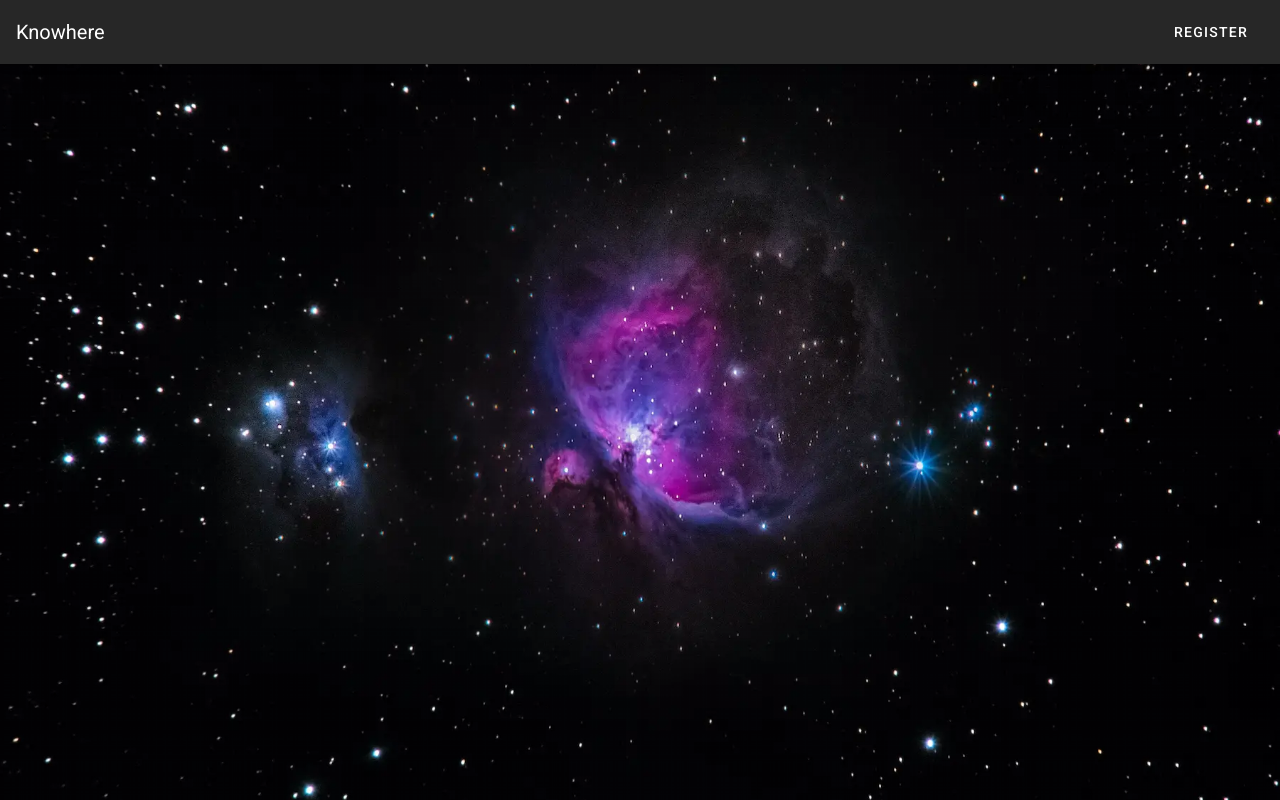
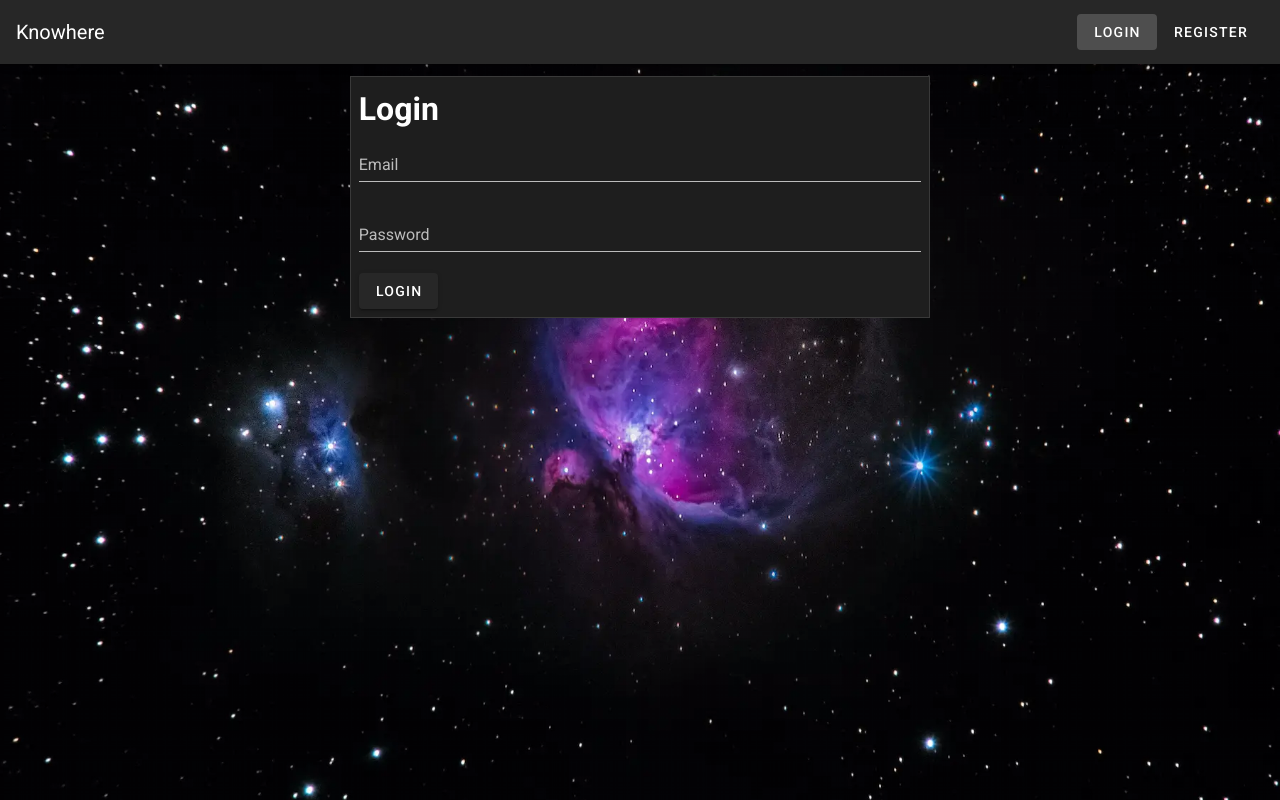
Before and after one commit to bikingbadger/knowhere, a Vue app: page /#/login in a window 1280 px wide. Built offline with nearby package versions, Linux system fonts and the light colour scheme; no server answers.

Commit message:
feat(auth): Add login

```diff
--- a/src/App.vue
+++ b/src/App.vue
@@ -4,7 +4,9 @@
     <v-app-bar app dark>
       <v-app-bar-title>Knowhere</v-app-bar-title>
       <v-spacer></v-spacer>
-      <v-btn text link to="/register">Register</v-btn>
+      <v-btn v-if="!isLoggedIn" text link to="/login">Login</v-btn>
+      <v-btn v-if="!isLoggedIn" text link to="/register">Register</v-btn>
+      <v-btn v-if="isLoggedIn" text link @click="logout">Logout</v-btn>
     </v-app-bar>
     <v-main>
       <router-view />
@@ -13,16 +15,23 @@
 </template>
 
 <script>
+import { mapGetters, mapActions } from "vuex";
 import "./assets/system-background.webp";
 
 export default {
   name: "App",
-
-  components: {},
-
   data: () => ({
     //
-  })
+  }),
+  computed: {
+    ...mapGetters("auth", ["isLoggedIn"])
+  },
+  methods: {
+    ...mapActions("auth", ["logout", "setUser"])
+  },
+  mounted() {
+    this.setUser();
+  }
 };
 </script>
 
--- a/src/main.js
+++ b/src/main.js
@@ -7,10 +7,20 @@ import firebase from "@/utilities/firebase";
 
 Vue.config.productionTip = false;
 
-new Vue({
+let app;
+
+firebase.auth().onAuthStateChanged(() => {
+  if (!firebase.auth().currentUser) {
+    store.dispatch("auth/logout");
+  }
+
+  if (!app) {
+    app = new Vue({
       router,
       store,
       vuetify,
       firebase,
       render: (h) => h(App)
     }).$mount("#app");
+  }
+});
--- a/src/router/index.js
+++ b/src/router/index.js
@@ -1,5 +1,6 @@
 import Vue from "vue";
 import VueRouter from "vue-router";
+import firebase from "@/utilities/firebase";
 import Home from "../views/Home.vue";
 
 Vue.use(VueRouter);
@@ -7,7 +8,11 @@ Vue.use(VueRouter);
 const routes = [
   {
     path: "/",
-    name: "Home",
+    redirect: "home"
+  },
+  {
+    path: "/home",
+    name: "home",
     component: Home
   },
   {
@@ -17,7 +22,22 @@ const routes = [
     // this generates a separate chunk (register.[hash].js) for this route
     // which is lazy-loaded when the route is visited.
     component: () =>
-      import(/* webpackChunkName: "register" */ "../views/Register.vue")
+      import(/* webpackChunkName: "register" */ "../views/Register.vue"),
+    meta: {
+      requiresNoAuth: true
+    }
+  },
+  {
+    path: "/login",
+    name: "login",
+    // route level code-splitting
+    // this generates a separate chunk (login.[hash].js) for this route
+    // which is lazy-loaded when the route is visited.
+    component: () =>
+      import(/* webpackChunkName: "register" */ "../views/Login.vue"),
+    meta: {
+      requiresNoAuth: true
+    }
   }
 ];
 
@@ -25,4 +45,15 @@ const router = new VueRouter({
   routes
 });
 
+router.beforeEach((to, from, next) => {
+  console.log("beforeEach", to.meta, firebase.auth().currentUser);
+  if (to.meta.requiresAuth && !firebase.auth().currentUser) {
+    next("login");
+  } else if (to.meta.requiresNoAuth && firebase.auth().currentUser) {
+    next("home");
+  } else {
+    next();
+  }
+});
+
 export default router;
--- a/src/store/auth/actions.js
+++ b/src/store/auth/actions.js
@@ -76,18 +76,21 @@ export default {
         commit("logout");
       });
   },
-  async getUser(context) {
+  async setUser(context) {
     if (firebase.auth().currentUser) {
       const fbUser = firebase.auth().currentUser;
-      const snapshot = await userRef.where("id", "==", fbUser.uid).get();
-
+      console.log("setUser", fbUser);
+      const snapshot = await userRef
+        .where("firebaseId", "==", fbUser.uid)
+        .get();
+      console.log("setUser", snapshot);
       if (snapshot.empty) {
         console.log("No matching documents.");
         return;
       }
 
       const userData = snapshot.docs[0].data();
-      context.commit("getUser", userData);
+      context.commit("setUser", userData);
     }
   }
 };
--- a/src/store/auth/getters.js
+++ b/src/store/auth/getters.js
@@ -3,6 +3,7 @@ export default {
     return state.isLoggedIn;
   },
   getUser(state) {
+    console.log(state);
     return { username: state.username, token: state.token };
   }
 };
--- a/src/store/auth/mutations.js
+++ b/src/store/auth/mutations.js
@@ -31,11 +31,17 @@ export default {
     router.replace({ path: "login" });
   },
 
-  getUser(state, userData) {
+  setUser(state, userData) {
+    state.isLoggedIn = true;
+    state.email = userData.email;
+    state.registrationError = false;
+    state.errorMsg = "";
+    state.firebaseId = userData.firebaseId;
+    state.token = userData.token;
+    state.createdAt = userData.createdAt;
+    state.credits = userData.credits;
+    state.gameId = userData.id;
+    state.updatedAt = userData.updatedAt;
     state.username = userData.username;
-    state.name = userData.name;
-    state.id = userData.id;
-    state.email = userData.email;
-    state.isLoggedIn = true;
   }
 };
--- /dev/null
+++ b/src/views/Login.vue
@@ -0,0 +1,42 @@
+<template>
+  <div class="login">
+    <v-container>
+      <v-row no-gutters style="height: 150px;">
+        <v-col align-self="center" cols="6" offset="3">
+          <v-card class="pa-2" outlined tile>
+            <h1>Login</h1>
+            <v-form>
+              <v-text-field
+                label="Email"
+                type="email"
+                v-model="email"
+              ></v-text-field>
+              <v-text-field
+                label="Password"
+                type="password"
+                v-model="password"
+              ></v-text-field>
+              <v-btn @click="login({ email, password })">Login</v-btn>
+            </v-form>
+          </v-card>
+        </v-col>
+      </v-row>
+    </v-container>
+  </div>
+</template>
+
+<script>
+import { mapActions } from "vuex";
+
+export default {
+  data() {
+    return {
+      email: "",
+      password: ""
+    };
+  },
+  methods: {
+    ...mapActions("auth", ["register", "login"])
+  }
+};
+</script>
```
Lines whose indentation alone changed are shown as unchanged.
